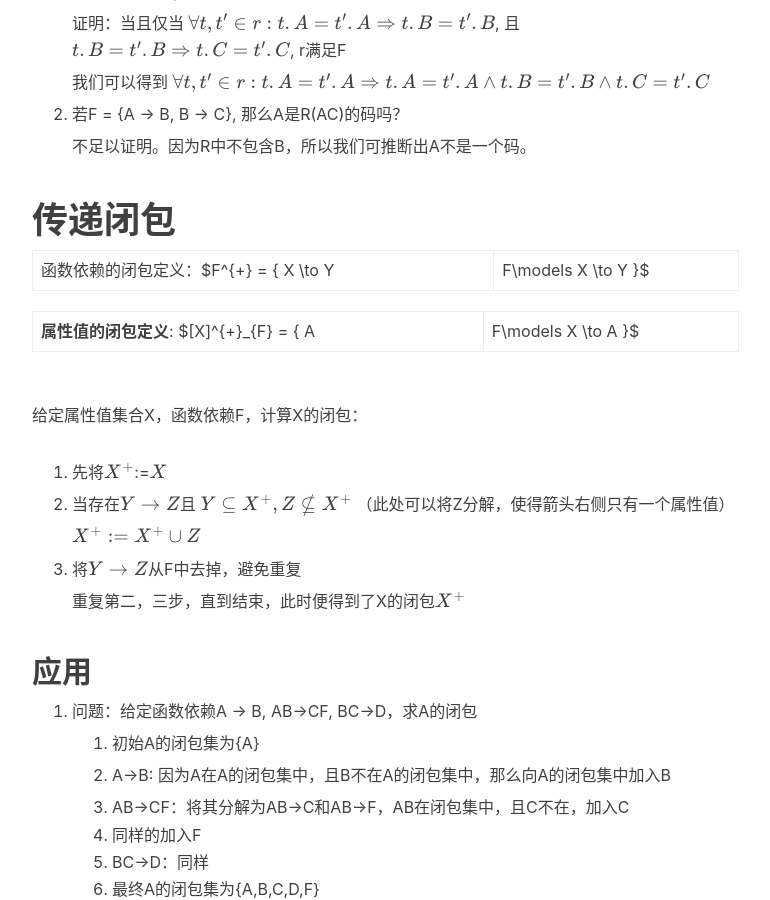
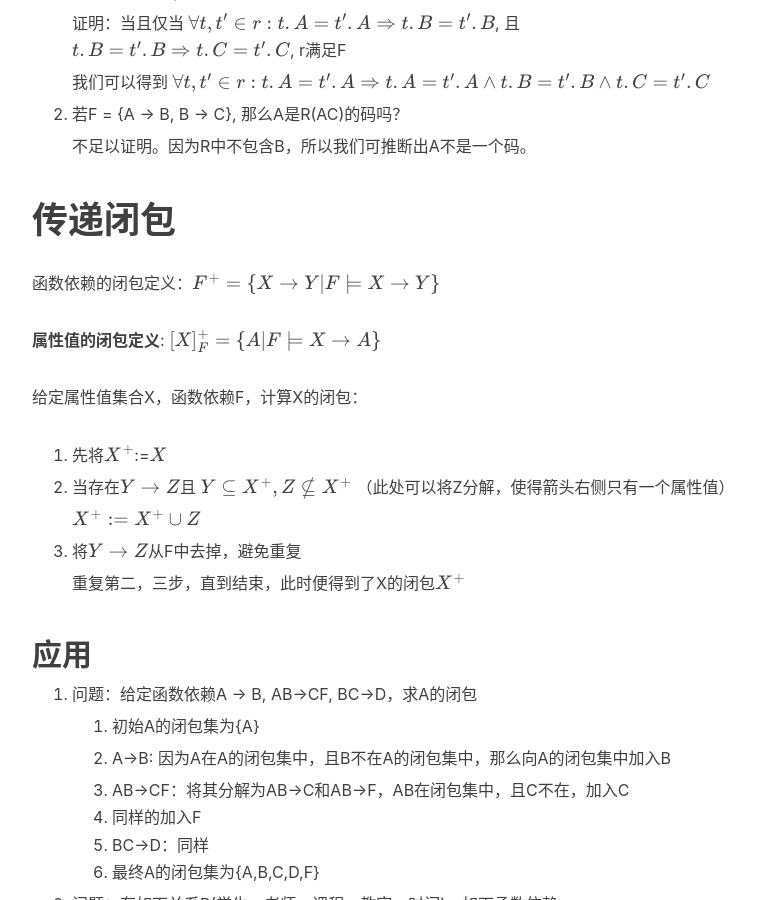
Before and after one commit to valeeraZ/valeeraZ.github.io, a Jekyll site: the page built from _posts/2019-12-10-functional-dependency.md, in a window 1280 px wide and 900 px high, scrolled down 4771 px. Shown: the whole window, without its empty margins (233-1003 px from the left). Built offline with Jekyll 4.4.1, drawn with Linux system fonts in a browser that asks for light colours; nearby versions of some CDN libraries; formulas are drawn with MathJax 3; comment, search, counter and statistics services are not loaded.

Commit message:
Update 2019-12-10-functional-dependency.md

```diff
--- a/_posts/2019-12-10-functional-dependency.md
+++ b/_posts/2019-12-10-functional-dependency.md
@@ -147,9 +147,9 @@ jax: "1"
 
 # 传递闭包
 
-函数依赖的闭包定义：$F^{+} = \{ X \to Y  | F\models X \to Y \}$
+函数依赖的闭包定义：$F^+ = \lbrace X \to Y  \vert F \models X \to Y \rbrace$
 
-**属性值的闭包定义**: $[X]^{+}_{F} = \{ A | F\models X \to A \}$
+**属性值的闭包定义**: $[X]^{+}_{F} = \lbrace A \vert F\models X \to A \rbrace$
 
 给定属性值集合X，函数依赖F，计算X的闭包：
 
```
